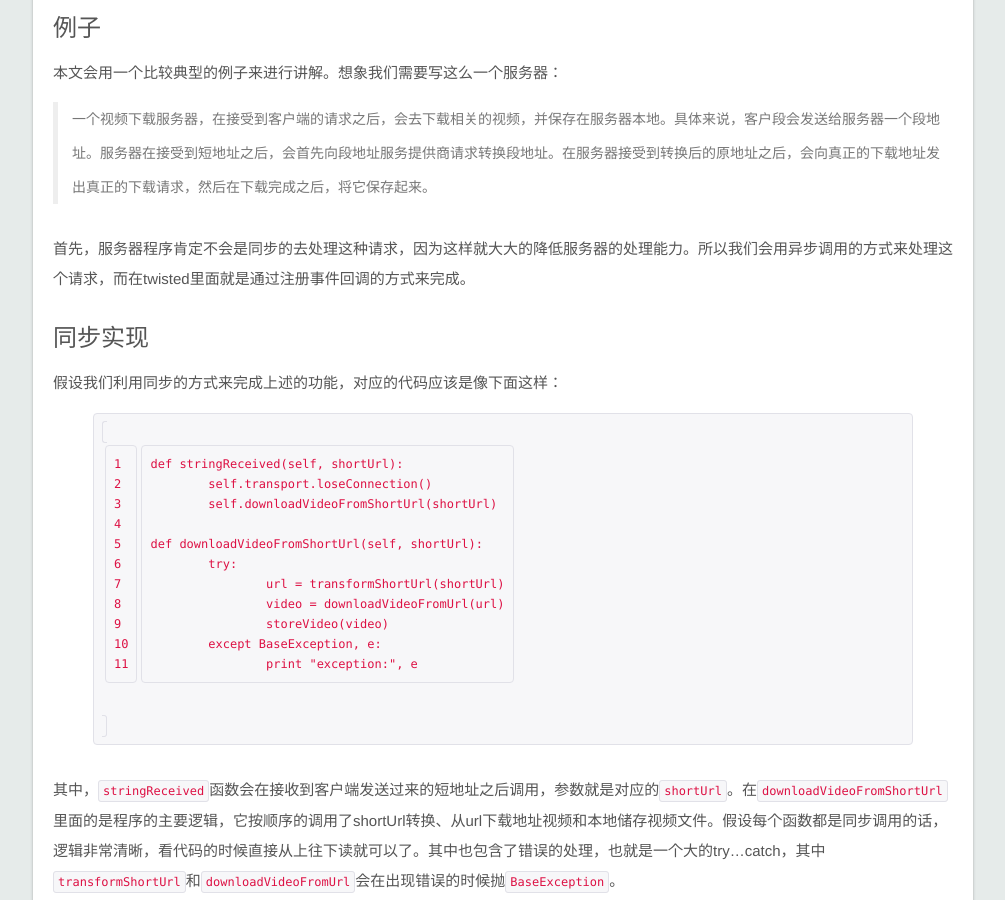
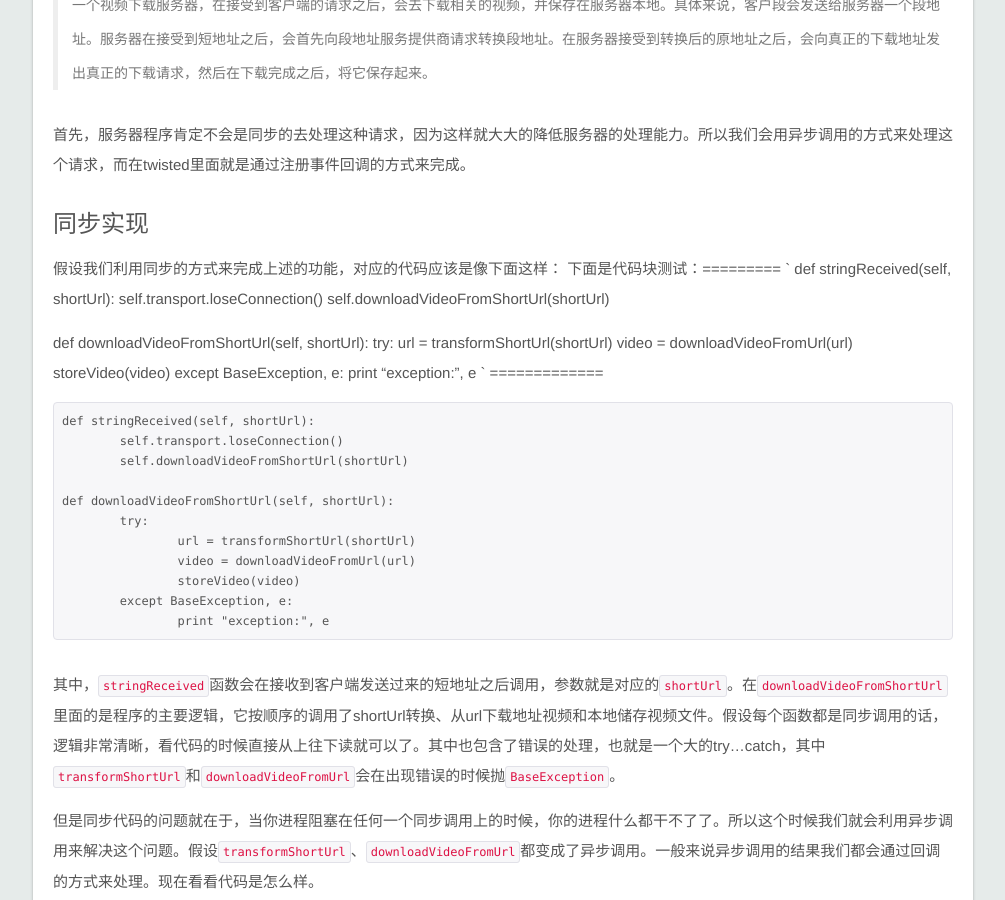
Before and after one commit to kaidee/kaidee.github.com, a Jekyll site: the page built from _posts/2012-07-17-inlinecallbacks.md, in a window 1280 px wide and 900 px high, scrolled down 702 px. Shown: the whole window, without its empty margins (137-1142 px from the left). Built offline with Jekyll 4.4.1, drawn with Linux system fonts in a browser that asks for light colours; Markdown is read by kramdown in place of the engine named in the settings; comment, search, counter and statistics services are not loaded.

Commit message:
Signed-off-by: kaidee <lkaidee@gmail.com>

```diff
--- a/_includes/themes/effector/default.html
+++ b/_includes/themes/effector/default.html
@@ -11,7 +11,7 @@
 <body onload="prettyPrint()">
 
   <div class="container">
-      <h1 class="sitename">某李探花</h1>
+      <h1 class="sitename"><a href="/">某李探花</a></h1>
       <div class="nav">
 <a href="/archive/">Archive</a>
 <a href="/categories/">Categories</a>
--- a/_posts/2012-07-17-inlinecallbacks.md
+++ b/_posts/2012-07-17-inlinecallbacks.md
@@ -5,7 +5,6 @@ description: ""
 category: python
 tags: [python, async]
 ---
-{% include JB/setup %}
 
 异步编程，是目前解决性能问题的一个大方向。其中怎么样实现异步有多种不同的实现方式。通过异步的方式，能够实现更高的资源利用和响应性。在网络和图形界面编程里面，一种非常普遍的做法是基于事件来实现用户响应性。也就是程序利用一个主事件循环，不断的处理触发的事件。而对应事件的处理是通过回调(callback)的形式注册到事件循环中，当对应的事件触发的时候，主循环就是调用对应的回调。
 
@@ -26,8 +25,8 @@ twisted是一个Python的基于事件循环的网络库，里面实现了基本
 # 同步实现
 
 假设我们利用同步的方式来完成上述的功能，对应的代码应该是像下面这样：
-
-{% highlight py linenos %}
+下面是代码块测试：=========
+`
 def stringReceived(self, shortUrl):
 	self.transport.loseConnection()
 	self.downloadVideoFromShortUrl(shortUrl)
@@ -38,8 +37,22 @@ def downloadVideoFromShortUrl(self, shortUrl):
 		video = downloadVideoFromUrl(url)
 		storeVideo(video)
 	except BaseException, e:
-		print "exception:", e{% endhighlight %}
+		print "exception:", e
+`
+=============
+<pre>
+def stringReceived(self, shortUrl):
+	self.transport.loseConnection()
+	self.downloadVideoFromShortUrl(shortUrl)
 
+def downloadVideoFromShortUrl(self, shortUrl):
+	try:
+		url = transformShortUrl(shortUrl)
+		video = downloadVideoFromUrl(url)
+		storeVideo(video)
+	except BaseException, e:
+		print "exception:", e
+</pre>
 其中，`stringReceived`函数会在接收到客户端发送过来的短地址之后调用，参数就是对应的`shortUrl`。在`downloadVideoFromShortUrl`里面的是程序的主要逻辑，它按顺序的调用了shortUrl转换、从url下载地址视频和本地储存视频文件。假设每个函数都是同步调用的话，逻辑非常清晰，看代码的时候直接从上往下读就可以了。其中也包含了错误的处理，也就是一个大的try…catch，其中`transformShortUrl`和`downloadVideoFromUrl`会在出现错误的时候抛`BaseException`。
 
 但是同步代码的问题就在于，当你进程阻塞在任何一个同步调用上的时候，你的进程什么都干不了了。所以这个时候我们就会利用异步调用来解决这个问题。假设`transformShortUrl`、`downloadVideoFromUrl`都变成了异步调用。一般来说异步调用的结果我们都会通过回调的方式来处理。现在看看代码是怎么样。
--- a/search.html
+++ b/search.html
@@ -12,7 +12,7 @@ permalink: /search/
   google.setOnLoadCallback(function() {
     var customSearchOptions = {};
     var customSearchControl = new google.search.CustomSearchControl(
-      '014405986958732550653:rbwcj0hnxdc', customSearchOptions);
+      '010164946557897585746:hg9mc7nkveq', customSearchOptions);
     customSearchControl.setResultSetSize(google.search.Search.FILTERED_CSE_RESULTSET);
     customSearchControl.draw('cse');
   }, true);
--- a/tag.html
+++ b/tag.html
@@ -6,9 +6,9 @@ permalink: /tag/
 <div class="wrapper">
 {% for tag in site.tags %}
 <a name="{{ tag | first }}"><h2>{{ tag | first }}</h2></a>
-    <ul  class="unstyled">
+    <ul  class="postsList">
     {% for post in tag.last %}
-      <li><a href="{{ post.url }}">{{ post.title }}</a></li>
+      <li><span>{{ post.date | date: "%b %d, %Y" }}</span><a href="{{ post.url }}">{{ post.title }}</a></li>
     {% endfor %}
     </ul>
 {% endfor %}
```
Also changed, not shown: categories.html (+6 -13 lines), test.html (+14 -0 lines).
